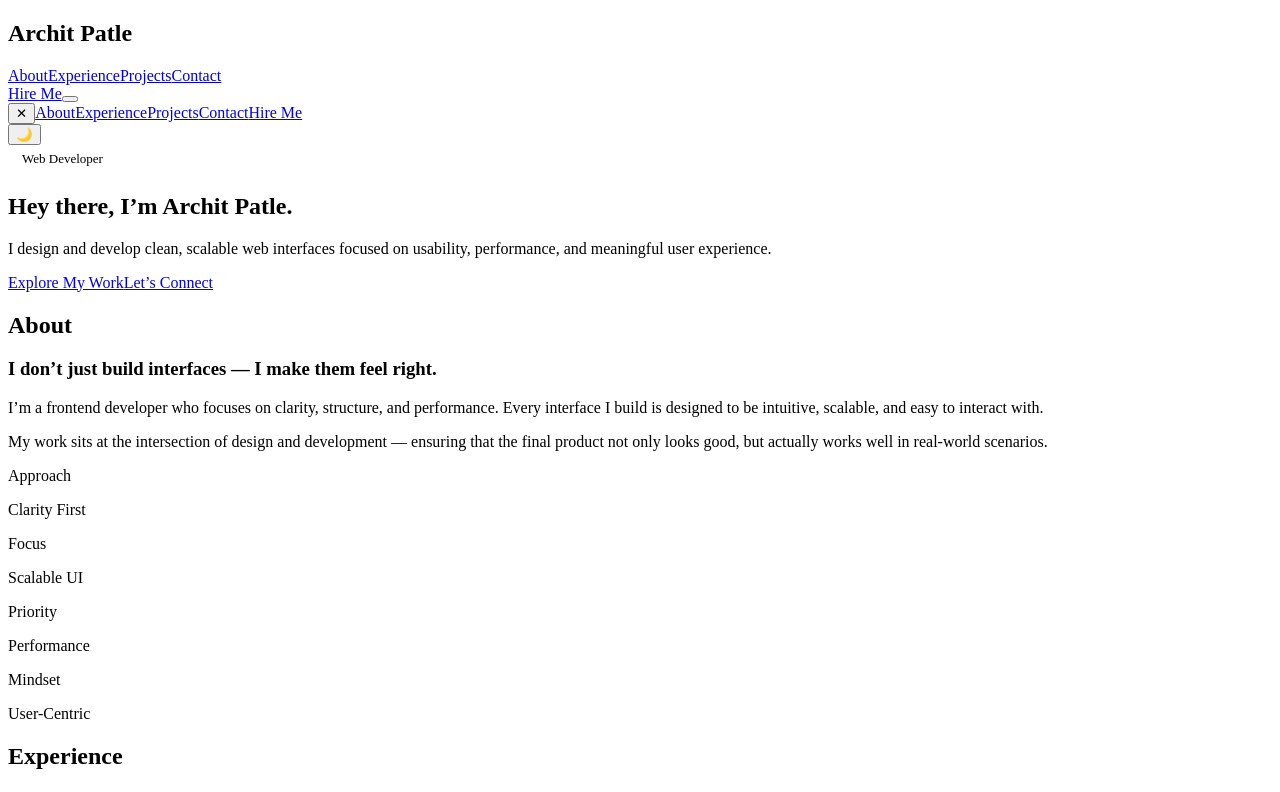
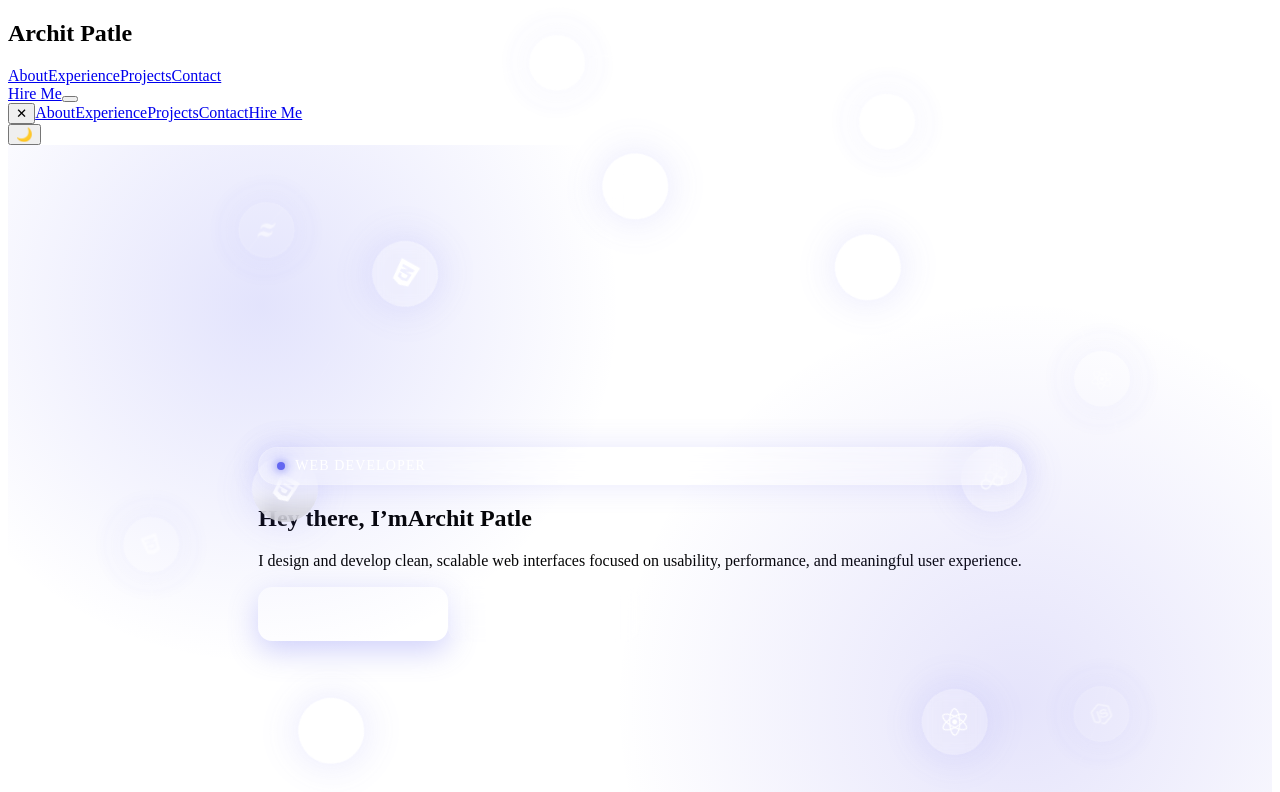
Before and after one commit to architpatle/archit-portfolio, a React (Vite) app: page / in a window 1280 px wide. Shown: the top 792 px of the page. Built offline with nearby package versions, Linux system fonts and the light colour scheme; the HTML template or start-up script is replaced by a standard one.

Commit message:
Enhanced the UI of Hero section

```diff
--- a/package.json
+++ b/package.json
@@ -11,7 +11,8 @@
   "dependencies": {
     "motion": "^11.11.11",
     "react": "^18.3.1",
-    "react-dom": "^18.3.1"
+    "react-dom": "^18.3.1",
+    "react-icons": "^5.6.0"
   },
   "devDependencies": {
     "@tailwindcss/forms": "^0.5.9",
--- a/src/components/Hero/Hero.jsx
+++ b/src/components/Hero/Hero.jsx
@@ -1,44 +1,100 @@
 import Container from "../common/Container";
 import styles from "./Hero.module.css";
 
-const skills = [
-  "React",
-  "JavaScript",
-  "HTML",
-  "CSS",
-  "Tailwind",
-  "Bootstrap",
-  "Figma",
-  "UI/UX",
-  "C",
-  "C++",
+import {
+  FaReact,
+  FaNodeJs,
+  FaFigma,
+  FaHtml5,
+  FaCss3Alt,
+} from "react-icons/fa";
+
+import {
+  SiExpress,
+  SiJavascript,
+  SiTailwindcss,
+  SiBootstrap,
+} from "react-icons/si";
+
+const orbitIcons = [
+  <FaReact />,
+  <FaNodeJs />,
+  <SiExpress />,
+  <SiJavascript />,
+  <FaHtml5 />,
+  <FaCss3Alt />,
+  <SiTailwindcss />,
+  <SiBootstrap />,
+  <FaFigma />,
 ];
 
 export default function Hero() {
   return (
-    <section className={`relative py-28 md:py-36 overflow-hidden ${styles.hero}`}>
-
-      {/* BACKGROUND GRADIENT */}
+    <section
+      className={`relative py-28 md:py-36 overflow-hidden ${styles.hero}`}
+    >
+      {/* BACKGROUND */}
       <div className={styles.gradientBg}></div>
 
+      {/* ORBIT SYSTEM */}
+      <div className={styles.orbitWrapper}>
+
+        <div className={`${styles.orbit} ${styles.orbitOne}`}>
+          {orbitIcons.map((icon, i) => (
+            <div
+              key={i}
+              className={styles.icon}
+              style={{
+                transform: `rotate(${i * 40}deg) translateX(var(--orbit1-radius)) rotate(-${i * 40
+                  }deg)`,
+              }}
+            >
+              {icon}
+            </div>
+          ))}
+        </div>
+
+        <div className={`${styles.orbit} ${styles.orbitTwo}`}>
+          {orbitIcons.map((icon, i) => (
+            <div
+              key={i}
+              className={styles.iconSecondary}
+              style={{
+                transform: `rotate(${i * 40}deg) translateX(var(--orbit2-radius)) rotate(-${i * 40
+                  }deg)`,
+              }}
+            >
+              {icon}
+            </div>
+          ))}
+        </div>
+
+      </div>
+
       <Container>
-        <div className="flex flex-col items-center text-center max-w-3xl mx-auto">
+        <div className="flex flex-col items-center text-center max-w-4xl mx-auto relative z-10">
 
           {/* EYEBROW */}
           <div className={styles.eyebrow}>
+            <span className={styles.dot}></span>
             Web Developer
           </div>
 
-          {/* MAIN HEADING */}
-          <h1 className="text-5xl sm:text-6xl md:text-7xl font-heading tracking-tight leading-tight mt-6 mb-6">
-            Hey there, I’m{" "}
-            <span className="text-accent">Archit Patle</span>.
+          {/* HEADING */}
+          <h1 className="mt-8 mb-6 font-heading tracking-tight leading-[1.05]">
+            <span className="block text-3xl sm:text-4xl md:text-5xl text-secondary font-medium">
+              Hey there, I’m
+            </span>
+
+            <span className="block text-6xl sm:text-7xl md:text-8xl font-bold text-accent mt-3">
+              Archit Patle
+            </span>
           </h1>
 
           {/* DESCRIPTION */}
-          <p className="text-secondary max-w-xl mb-10 leading-relaxed">
-            I design and develop clean, scalable web interfaces focused on usability,
-            performance, and meaningful user experience.
+          <p className="text-secondary max-w-xl mb-10 leading-relaxed text-base sm:text-lg">
+            I design and develop clean, scalable web interfaces focused on
+            usability, performance, and meaningful user experience.
           </p>
 
           {/* CTA */}
@@ -46,14 +102,14 @@ export default function Hero() {
 
             <a
               href="#projects"
-              className="px-6 py-3 rounded-lg bg-accent text-white text-sm hover:opacity-90 transition"
+              className={styles.primaryBtn}
             >
               Explore My Work
             </a>
 
             <a
               href="#contact"
-              className="px-6 py-3 rounded-lg border border-border text-sm hover:border-accent hover:text-accent transition"
+              className={styles.secondaryBtn}
             >
               Let’s Connect
             </a>
@@ -61,18 +117,6 @@ export default function Hero() {
           </div>
         </div>
       </Container>
-
-      {/* MARQUEE */}
-      {/* <div className={styles.marqueeWrapper}>
-        <div className={styles.marquee}>
-          {[...skills, ...skills].map((skill, i) => (
-            <span key={i} className={styles.marqueeItem}>
-              {skill}
-            </span>
-          ))}
-        </div>
-      </div> */}
-
     </section>
   );
 }
--- a/src/components/Hero/Hero.module.css
+++ b/src/components/Hero/Hero.module.css
@@ -1,74 +1,246 @@
 .hero {
   position: relative;
+  min-height: 100vh;
+
+  display: flex;
+  align-items: center;
+  justify-content: center;
+
+  isolation: isolate;
+
+  --orbit1-radius: 360px;
+  --orbit2-radius: 490px;
 }
 
-/* 🔥 SUBTLE ANIMATED GRADIENT */
+/* BACKGROUND GRADIENT */
 
 .gradientBg {
   position: absolute;
   inset: 0;
-  background: radial-gradient(circle at 20% 30%, rgba(79, 70, 229, 0.15), transparent 40%),
-              radial-gradient(circle at 80% 70%, rgba(99, 102, 241, 0.12), transparent 40%);
-  animation: moveGradient 10s ease-in-out infinite alternate;
+  background:
+    radial-gradient(circle at 20% 20%, rgba(99, 102, 241, 0.18), transparent 30%),
+    radial-gradient(circle at 80% 70%, rgba(79, 70, 229, 0.15), transparent 35%),
+    radial-gradient(circle at center, rgba(255, 255, 255, 0.02), transparent 60%);
   z-index: 0;
 }
 
-@keyframes moveGradient {
-  0% {
-    transform: translate(0, 0);
+/* ORBIT SYSTEM */
+
+.orbitWrapper {
+  position: absolute;
+  inset: 0;
+  display: flex;
+  align-items: center;
+  justify-content: center;
+  pointer-events: none;
+  z-index: 0;
+}
+
+.orbit {
+  position: absolute;
+  border-radius: 50%;
+  border: 1px solid rgba(255, 255, 255, 0.06);
+}
+
+.orbitOne {
+  width: 720px;
+  height: 720px;
+
+  animation: rotateOrbit 75s linear infinite;
+}
+
+.orbitTwo {
+  width: 980px;
+  height: 980px;
+
+  animation: rotateOrbitReverse 110s linear infinite;
+
+  opacity: 0.7;
+}
+
+/* ICONS */
+
+.icon,
+.iconSecondary {
+  position: absolute;
+  top: 50%;
+  left: 50%;
+
+  width: 64px;
+  height: 64px;
+
+  margin: -32px;
+
+  border-radius: 50%;
+
+  display: flex;
+  align-items: center;
+  justify-content: center;
+
+  backdrop-filter: blur(14px);
+
+  background: rgba(255, 255, 255, 0.05);
+
+  border: 1px solid rgba(255, 255, 255, 0.08);
+
+  color: white;
+
+  font-size: 28px;
+
+  box-shadow:
+    0 0 40px rgba(99, 102, 241, 0.16),
+    inset 0 0 20px rgba(255, 255, 255, 0.03);
+}
+
+.iconSecondary {
+  width: 54px;
+  height: 54px;
+
+  margin: -27px;
+
+  font-size: 22px;
+
+  opacity: 0.8;
+}
+
+/* EYEBROW */
+
+.eyebrow {
+  display: flex;
+  align-items: center;
+  gap: 10px;
+
+  padding: 10px 18px;
+
+  border-radius: 999px;
+
+  background: rgba(255, 255, 255, 0.06);
+
+  border: 1px solid rgba(255, 255, 255, 0.12);
+
+  backdrop-filter: blur(12px);
+
+  color: white;
+
+  font-size: 14px;
+  letter-spacing: 0.08em;
+  text-transform: uppercase;
+
+  box-shadow:
+    0 0 30px rgba(99, 102, 241, 0.15);
+}
+
+.dot {
+  width: 8px;
+  height: 8px;
+  border-radius: 50%;
+  background: #6366f1;
+
+  box-shadow:
+    0 0 10px #6366f1,
+    0 0 20px #6366f1;
+}
+
+/* BUTTONS */
+
+.primaryBtn,
+.secondaryBtn {
+  min-width: 190px;
+  height: 54px;
+
+  display: inline-flex;
+  align-items: center;
+  justify-content: center;
+
+  border-radius: 14px;
+
+  font-size: 15px;
+  font-weight: 500;
+
+  transition: all 0.3s ease;
+}
+
+.primaryBtn {
+  background: var(--accent);
+  color: white;
+
+  box-shadow:
+    0 10px 30px rgba(99, 102, 241, 0.3);
+}
+
+.primaryBtn:hover {
+  transform: translateY(-2px);
+  opacity: 0.95;
+}
+
+.secondaryBtn {
+  border: 1px solid rgba(255, 255, 255, 0.12);
+
+  background: rgba(255, 255, 255, 0.04);
+
+  backdrop-filter: blur(10px);
+
+  color: white;
+}
+
+.secondaryBtn:hover {
+  border-color: var(--accent);
+  color: var(--accent);
+  transform: translateY(-2px);
+}
+
+/* ANIMATIONS */
+
+@keyframes rotateOrbit {
+  from {
+    transform: rotate(0deg);
   }
-  100% {
-    transform: translate(20px, -20px);
+
+  to {
+    transform: rotate(360deg);
   }
 }
 
-/* CONTENT ABOVE BG */
-.hero > * {
-  position: relative;
-  z-index: 1;
+@keyframes rotateOrbitReverse {
+  from {
+    transform: rotate(360deg);
+  }
+
+  to {
+    transform: rotate(0deg);
+  }
 }
 
-/* 🟣 EYEBROW */
+/* RESPONSIVE */
 
-.eyebrow {
-  padding: 6px 14px;
-  border-radius: 999px;
-  border: 1px solid var(--border);
-  background: rgba(255, 255, 255, 0.04);
-  font-size: 13px;
-  color: var(--text-secondary);
-  backdrop-filter: blur(6px);
-}
+@media (max-width: 768px) {
 
-/* 🚀 MARQUEE */
+  .hero {
+    --orbit1-radius: 240px;
+    --orbit2-radius: 340px;
+  }
 
-.marqueeWrapper {
-  position: absolute;
-  bottom: 0;
-  width: 100%;
-  overflow: hidden;
-  border-top: 1px solid var(--border);
-  padding: 12px 0;
-  background: var(--bg);
-}
+  .orbitOne {
+    width: 480px;
+    height: 480px;
+  }
 
-.marquee {
-  display: flex;
-  width: max-content;
-  animation: scroll 18s linear infinite;
-}
+  .orbitTwo {
+    width: 680px;
+    height: 680px;
+  }
 
-.marqueeItem {
-  margin-right: 40px;
-  font-size: 14px;
-  color: var(--text-secondary);
-}
+  .icon,
+  .iconSecondary {
+    width: 44px;
+    height: 44px;
 
-@keyframes scroll {
-  from {
-    transform: translateX(0);
+    font-size: 18px;
   }
-  to {
-    transform: translateX(-50%);
+
+  .primaryBtn,
+  .secondaryBtn {
+    width: 100%;
+    max-width: 260px;
   }
 }
--- a/src/components/common/Navbar.jsx
+++ b/src/components/common/Navbar.jsx
@@ -42,7 +42,7 @@ export default function Navbar({ menuOpen, setMenuOpen }) {
 
   return (
     <nav
-      className={`sticky top-0 z-30 transition-all duration-300 ${
+      className={`fixed top-0 left-0 w-full top-0 z-30 bg-bg/80 backdrop-blur-md border-b border-border transition-all duration-300 ${
         scrolled
           ? "bg-bg/80 backdrop-blur-md border-b border-border"
           : "bg-transparent"
```
Also changed, not shown: 1 other file (tests, documents, lock files or other folders).
